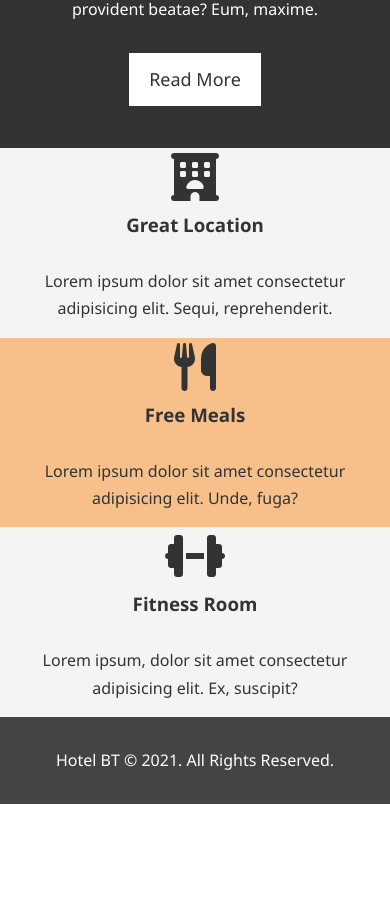
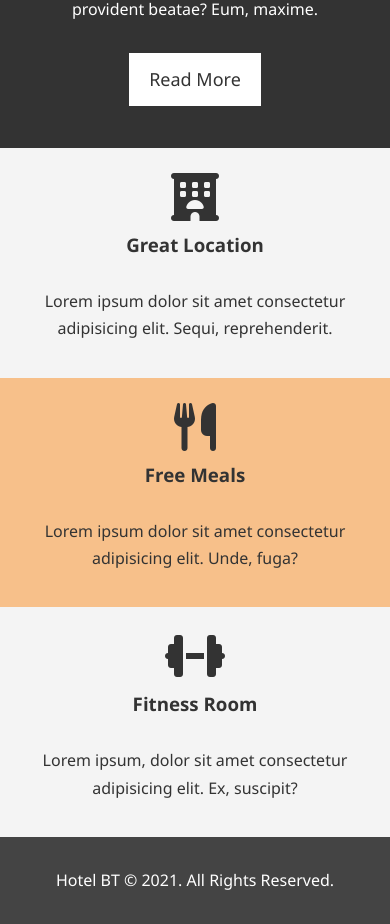
Before and after one commit to ZacharyArgentin/hotel_website, a plain HTML site: page index.html in a window 390 px wide. Shown: the part 971-1895 px from the top of the page. Before the commit the page ends 1775 px from the top, so only its background shows below. Drawn offline with Linux system fonts and the light colour scheme.

```diff
--- a/css/mobile.css
+++ b/css/mobile.css
@@ -49,13 +49,6 @@
     width: 100%;
 }
 
-@media screen and (max-width: 1024px)
-{
-    .box {
-        padding: 5px;
-    }
-}
-
 /* About.html */
 
 #about-info .info-left,
```
